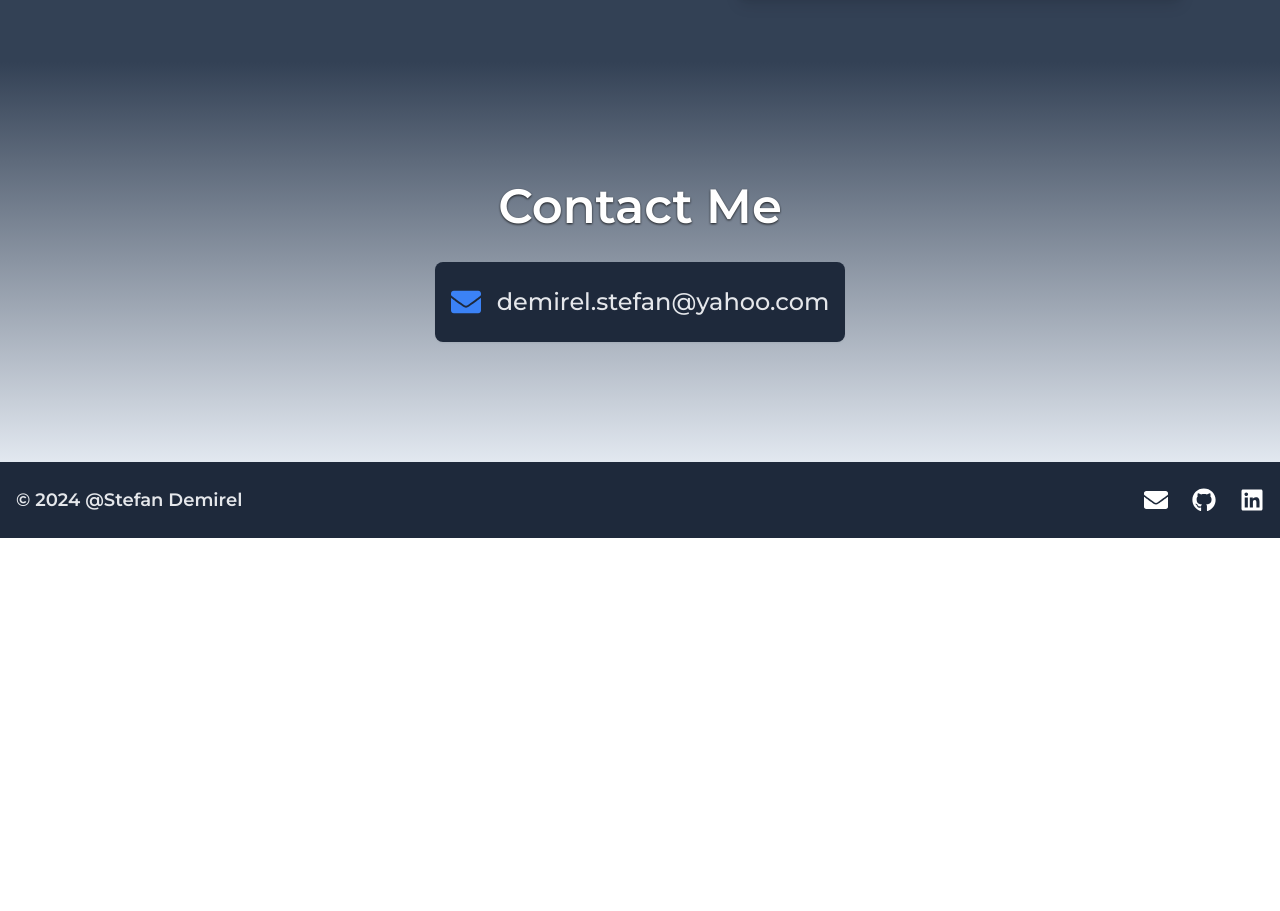
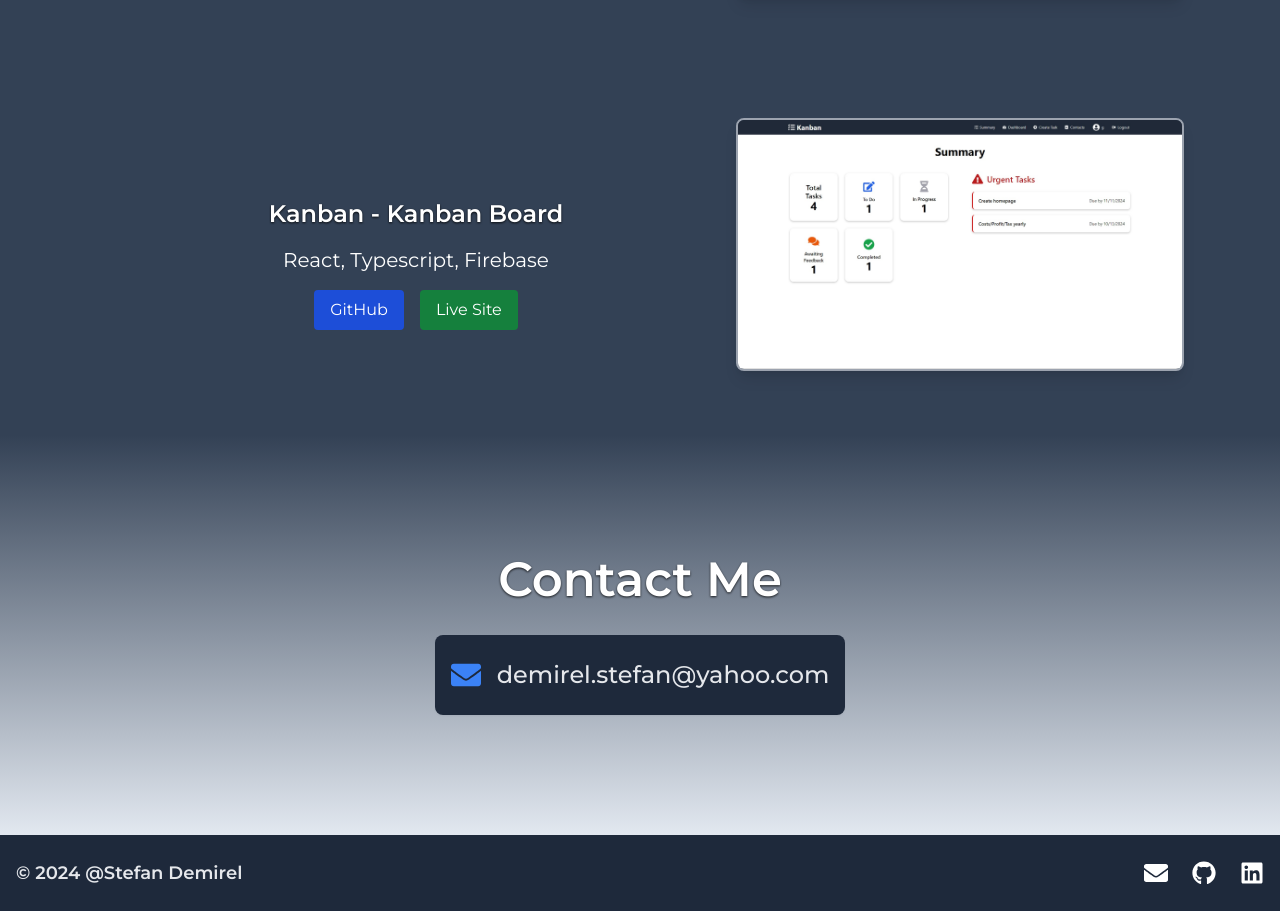
Before and after one commit to stefandm/portfolio-react, a React (Vite) app: page / in a window 1280 px wide. Shown: the part 2646-3557 px from the top of the page. Before the commit the page ends 3184 px from the top, so only its background shows below. Built offline with nearby package versions, Linux system fonts and the light colour scheme.

Commit message:
added kanban project

```diff
--- a/src/components/Projects.tsx
+++ b/src/components/Projects.tsx
@@ -3,6 +3,7 @@ import React from 'react';
 import { motion, Variants } from 'framer-motion';
 import apexMockup from '../assets/sshotApex.jpg';
 import biteMockup from '../assets/sshotBite.jpg';
+import kanbanMockup from '../assets/sshotKanban.jpg'
 
 const Projects: React.FC = () => {
   // Animation variants for the background color
@@ -205,6 +206,54 @@ const Projects: React.FC = () => {
             loading='lazy'
           />
         </motion.div>
+
+                {/* Project 3*/}
+                <motion.div
+          className='flex flex-col-reverse md:flex-row justify-center items-center w-full'
+          variants={projectVariants}
+          initial='initial'
+          whileInView='inView'
+          viewport={{ once: true, amount: 0.5 }}
+        >
+          <motion.div className='flex flex-col items-center w-full md:w-1/2'>
+            <motion.h2
+              className='text-2xl text-center font-semibold mb-4 drop-shadow-[0_1.2px_1.2px_rgba(0,0,0,0.8)]'
+              variants={textVariants}
+            >
+              Kanban - Kanban Board
+            </motion.h2>
+            <motion.h3
+              className='text-xl text-center font-normal mb-4'
+              variants={textVariants}
+            >
+              React, Typescript, Firebase
+            </motion.h3>
+            <div className='flex gap-4'>
+              <a
+                href='https://github.com/stefandm/kanban-board' // Replace with actual GitHub link
+                target='_blank'
+                rel='noopener noreferrer'
+                className='px-4 py-2 bg-blue-700 text-white rounded hover:bg-blue-800 transition-colors duration-300'
+              >
+                GitHub
+              </a>
+              <a
+                href='https://stefandm.github.io/kanban-board/' // Replace with actual live site link
+                target='_blank'
+                rel='noopener noreferrer'
+                className='px-4 py-2 bg-green-700 text-white rounded hover:bg-green-800 transition-colors duration-300'
+              >
+                Live Site
+              </a>
+            </div>
+          </motion.div>
+          <img
+            className='mb-10 object-cover w-full md:w-[35vw] rounded-lg shadow-lg  hover:scale-105 transition-transform duration-300  border-2 border-gray-400 '
+            src={kanbanMockup}
+            alt='Bite Project Mockup'
+            loading='lazy'
+          />
+        </motion.div>
       </div>
     </motion.div>
   );
```
Also changed, not shown: src/assets/sshotKanban.jpg (added).
